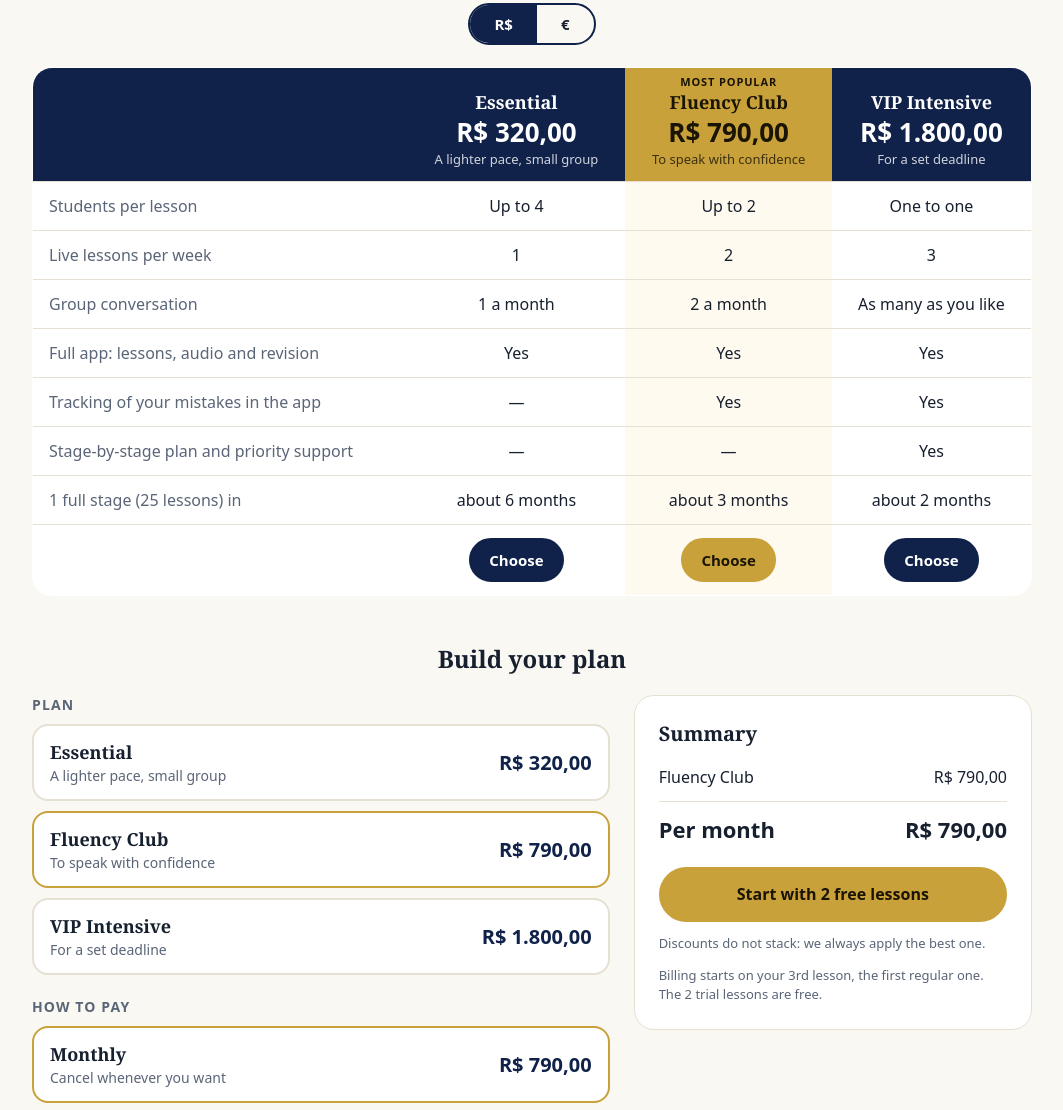
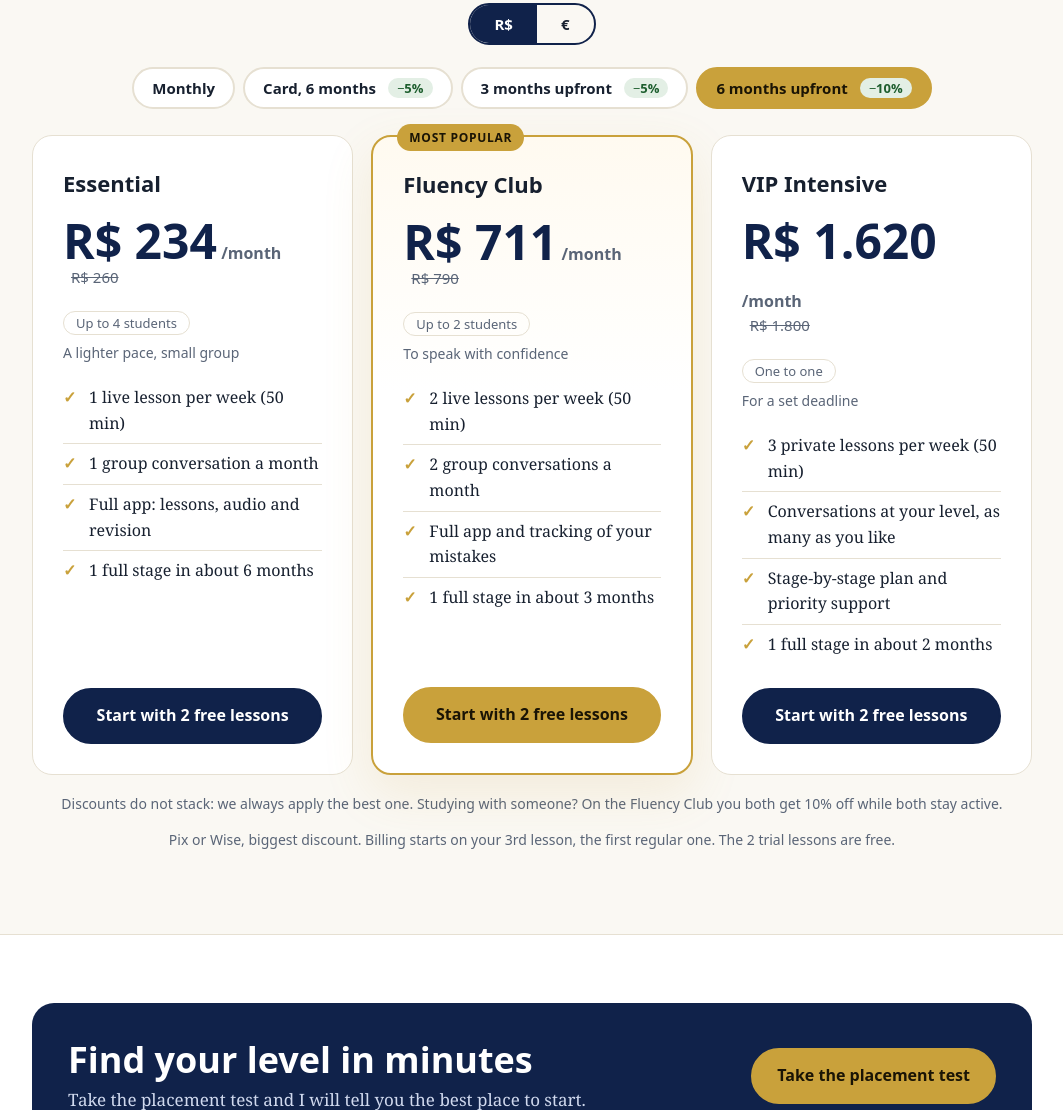
Before and after one commit to britlandacademy/britlandacademy.github.io, a plain HTML site: page index.html in a window 1280 px wide. Shown: the part 2560-3670 px from the top of the page, without its empty margins (108-1171 px from the left). Drawn offline with Linux system fonts and the light colour scheme.

Commit message:
Planos: tres cartoes (layout A) e Essential a R$ 260 / € 50
Co-Authored-By: Claude Sonnet 5.5 <noreply@anthropic.com>
Claude-Session: https://claude.ai/code/session_01XXQw3FgwZe4c41v9ZNRpnJ

```diff
--- a/index.html
+++ b/index.html
@@ -84,42 +84,14 @@ section h2{font-size:clamp(26px,3.6vw,36px);line-height:1.15;margin:0 0 10px;col
 .cursel button{font:700 15px system-ui;padding:9px 24px;border:0;background:transparent;color:inherit;cursor:pointer}
 .cursel button[aria-pressed=true]{background:var(--navy);color:#fff}
 @media(prefers-color-scheme:dark){:root:not([data-theme=light]) .cursel button[aria-pressed=true]{background:var(--gold);color:#1a1405}}
-.cmpw{overflow-x:auto;max-width:1040px;margin:0 auto;-webkit-overflow-scrolling:touch}
-.cmpcards{display:none}
-@media(max-width:700px){.cmpw{display:none}.cmpcards{display:grid;grid-template-columns:1fr;gap:26px;max-width:460px;margin:0 auto}.cmpcards .plan .btn{margin-top:auto}.cmpcards .amt{font-size:38px}}
-.cmp{width:100%;min-width:680px;border-collapse:collapse;font:16px system-ui;background:var(--card);border:1px solid var(--line);border-radius:20px;overflow:hidden}
-.cmp th,.cmp td{padding:13px 16px;border-top:1px solid var(--line);text-align:center;vertical-align:middle}
-.cmp tbody th{text-align:left;font:400 16px system-ui;color:var(--mut)}
-.cmp thead th{background:var(--navy);color:#fff;border-top:0;position:relative;padding-top:22px}
-.cmp thead th.hi{background:var(--gold);color:#1a1405}
-.cmp thead th .nm{display:block;font:700 18px Georgia,serif}
-.cmp thead th .p{display:block;font:800 26px/1.15 system-ui;margin-top:4px}
-.cmp thead th .sb{display:block;font:13px system-ui;opacity:.8;margin-top:2px}
-.cmp thead th .bst{position:absolute;top:6px;left:50%;transform:translateX(-50%);font:700 11px system-ui;letter-spacing:.08em;text-transform:uppercase}
-.cmp tbody td.hi{background:#fffaf0}
-@media(prefers-color-scheme:dark){:root:not([data-theme=light]) .cmp tbody td.hi{background:#1d2440}}
-.cmp .btn{font-size:15px;padding:10px 18px}
-.bh2{font:700 24px Georgia,serif;text-align:center;margin:46px 0 20px}
-.two{display:grid;grid-template-columns:1.45fr 1fr;gap:24px;max-width:1040px;margin:0 auto;align-items:start}
-.lb{font:700 14px system-ui;letter-spacing:.08em;text-transform:uppercase;color:var(--mut);margin:0 0 10px}
-.pickrow{display:flex;flex-direction:column;gap:10px;margin:0 0 22px}
-.pickrow button{display:flex;gap:12px;align-items:center;width:100%;text-align:left;background:var(--card);border:2px solid var(--line);border-radius:16px;padding:14px 16px;cursor:pointer;color:inherit;font:inherit}
-.pickrow button.on{border-color:var(--gold)}
-.pickrow b{display:block;font:700 18px Georgia,serif}
-.pickrow small{display:block;color:var(--mut);font:14px system-ui;margin-top:2px}
-.pickrow .pp{margin-left:auto;font:800 20px system-ui;color:var(--navy);white-space:nowrap}
-@media(prefers-color-scheme:dark){:root:not([data-theme=light]) .pickrow .pp{color:#fff}}
+.persel{display:inline-flex;flex-wrap:wrap;gap:8px;justify-content:center;margin:0 0 26px}
+.persel button{font:700 15px system-ui;padding:9px 18px;border:2px solid var(--line);border-radius:99px;background:var(--card);color:var(--ink);cursor:pointer}
+.persel button[aria-pressed=true]{border-color:var(--gold);background:var(--gold);color:#1a1405}
+.price3{display:grid;grid-template-columns:repeat(3,1fr);gap:18px;max-width:1040px;margin:0 auto;align-items:stretch}
+@media(max-width:860px){.price3{grid-template-columns:1fr;max-width:460px;gap:26px}}
+.turma{display:inline-block;border:1px solid var(--line);border-radius:99px;padding:2px 12px;font:13px system-ui;color:var(--mut);margin-top:8px}
+.was{font:15px system-ui;color:var(--mut);text-decoration:line-through;margin-left:8px}
 .save{display:inline-block;background:#e3efe5;color:#1d5e2e;border-radius:99px;padding:1px 9px;font:700 13px system-ui;margin-left:8px;vertical-align:1px}
-.morelink{background:transparent;border:0;color:inherit;text-decoration:underline;font:700 15px system-ui;cursor:pointer;padding:4px 0;margin:-14px 0 0}
-.sumbox{background:var(--card);border:1px solid var(--line);border-radius:20px;padding:24px;position:sticky;top:90px}
-.sumbox h3{font:700 20px Georgia,serif;margin:0 0 14px}
-.sumbox .r{display:flex;justify-content:space-between;gap:12px;padding:5px 0;font:16px system-ui}
-.sumbox .r.d{color:#1d5e2e;font-weight:700}
-@media(prefers-color-scheme:dark){:root:not([data-theme=light]) .sumbox .r.d{color:#7fd29a}}
-.sumbox .r.t{font:800 22px system-ui;border-top:1px solid var(--line);margin-top:8px;padding-top:12px}
-.sumbox .btn{width:100%;justify-content:center;margin-top:18px}
-.fine{font:13px/1.5 system-ui;color:var(--mut);margin:12px 0 0}
-@media(max-width:860px){.two{grid-template-columns:1fr}.sumbox{position:static}}
 .note{text-align:center;color:var(--mut);font-size:14px;margin-top:18px;font-family:system-ui}
 .band{background:var(--navy);color:#fff;border-radius:22px;padding:36px;display:grid;grid-template-columns:1fr auto;gap:24px;align-items:center}
 .band h2{color:#fff;margin:0 0 6px}.band p{margin:0;color:#d0d9ee}
--- a/js/plans-site.js
+++ b/js/plans-site.js
@@ -1,61 +1,55 @@
-/* Britland Academy: secao de planos do site (tabela comparativa + configurador com resumo).
+/* Britland Academy: secao de planos do site (tres cartoes e seletor de forma de pagamento).
    Os valores seguem claude/planos-e-precos.md. Os descontos nunca acumulam: vale sempre o maior.
    Os links de checkout vem de js/billing-config.js; sem link, o botao abre o WhatsApp. */
 (function(G){
 'use strict';
 
 var PLANS=[
-  {k:'essential',    nome:'Essential',     BRL:320,  EUR:60},
+  {k:'essential',    nome:'Essential',     BRL:260,  EUR:50},
   {k:'fluency-club', nome:'Fluency Club',  BRL:790,  EUR:168, hi:true},
   {k:'vip-intensive',nome:'VIP Intensive', BRL:1800, EUR:360}
 ];
 
 var T={
-pt:{best:'Mais escolhido',per:'Por mês',build:'Monte seu plano',plan:'Plano',how:'Como pagar',
-    more:'Ver outras formas de pagar',less:'Ver menos opções',sum:'Resumo',
-    total:'Por mês',once:'Cobrança única',pick:'Escolher',
-    cta:'Começar com 2 aulas grátis',
+pt:{best:'Mais escolhido',title:'Escolha seu plano',cta:'Começar com 2 aulas grátis',
+    sub:'Comece com 2 aulas grátis. Você só decide depois.',mo:' /mês',
     nostack:'Os descontos não acumulam: aplicamos sempre o maior.',
+    dupla:'Estuda com alguém? No Fluency Club, os dois ganham 10% enquanto os dois estiverem ativos.',
     first:'A cobrança começa na 3ª aula, a primeira regular. As 2 aulas de teste são grátis.',
-    dupla:'Estuda com alguém? No Fluency Club, os dois ganham 10% enquanto os dois estiverem ativos.',
-    rows:[['Alunos por aula','Até 4','Até 2','Individual'],
-          ['Aulas ao vivo por semana','1','2','3'],
-          ['Conversação em grupo','1 por mês','2 por mês','À vontade'],
-          ['App completo: lições, áudios e revisão','Sim','Sim','Sim'],
-          ['Correção dos seus erros no app','—','Sim','Sim'],
-          ['Plano por estágio e suporte prioritário','—','—','Sim'],
-          ['1 estágio completo (25 aulas) em','cerca de 6 meses','cerca de 3 meses','cerca de 2 meses']],
+    cur:'Moeda',per:'Forma de pagamento',
+    tag:{'essential':'Até 4 alunos','fluency-club':'Até 2 alunos','vip-intensive':'Individual'},
     sublan:{'essential':'Ritmo leve, turma pequena','fluency-club':'Para falar com confiança',
             'vip-intensive':'Para quem tem prazo'},
-    per_:{mensal:['Mensal','Cancele quando quiser'],
-          cartao6:['Cartão, 6 meses','Cobrado todo mês, compromisso de 6 meses'],
-          avista3:['3 meses à vista','Pix ou Wise'],
-          avista6:['6 meses à vista','Pix ou Wise, o maior desconto']},
-    per_e:{avista3:['3 meses à vista','Wise ou cartão'],
-           avista6:['6 meses à vista','Wise ou cartão, o maior desconto']},
+    li:{'essential':['1 aula ao vivo por semana (50 min)','1 conversação em grupo por mês',
+                     'App completo: lições, áudios e revisão','1 estágio completo em cerca de 6 meses'],
+        'fluency-club':['2 aulas ao vivo por semana (50 min)','2 conversações em grupo por mês',
+                     'App completo e correção dos seus erros','1 estágio completo em cerca de 3 meses'],
+        'vip-intensive':['3 aulas particulares por semana (50 min)','Conversações do seu nível à vontade',
+                     'Plano por estágio e suporte prioritário','1 estágio completo em cerca de 2 meses']},
+    per_:{mensal:'Mensal',cartao6:'Cartão, 6 meses',avista3:'3 meses à vista',avista6:'6 meses à vista'},
+    paynote:{mensal:'Cancele quando quiser',cartao6:'Cobrado todo mês, compromisso de 6 meses',
+             avista3:'Pix ou Wise',avista6:'Pix ou Wise, o maior desconto'},
+    paynote_e:{avista3:'Wise ou cartão',avista6:'Wise ou cartão, o maior desconto'},
     msg:function(p,per){return 'Olá! Quero começar minhas 2 aulas grátis na Britland Academy, no plano '+p+' ('+per+').';}},
-en:{best:'Most popular',per:'Per month',build:'Build your plan',plan:'Plan',how:'How to pay',
-    more:'See other ways to pay',less:'Show fewer options',sum:'Summary',
-    total:'Per month',once:'Charged once',pick:'Choose',
-    cta:'Start with 2 free lessons',
+en:{best:'Most popular',title:'Choose your plan',cta:'Start with 2 free lessons',
+    sub:'Start with 2 free lessons. You only decide afterwards.',mo:' /month',
     nostack:'Discounts do not stack: we always apply the best one.',
+    dupla:'Studying with someone? On the Fluency Club you both get 10% off while both stay active.',
     first:'Billing starts on your 3rd lesson, the first regular one. The 2 trial lessons are free.',
-    dupla:'Studying with someone? On the Fluency Club you both get 10% off while both stay active.',
-    rows:[['Students per lesson','Up to 4','Up to 2','One to one'],
-          ['Live lessons per week','1','2','3'],
-          ['Group conversation','1 a month','2 a month','As many as you like'],
-          ['Full app: lessons, audio and revision','Yes','Yes','Yes'],
-          ['Tracking of your mistakes in the app','—','Yes','Yes'],
-          ['Stage-by-stage plan and priority support','—','—','Yes'],
-          ['1 full stage (25 lessons) in','about 6 months','about 3 months','about 2 months']],
+    cur:'Currency',per:'Payment option',
+    tag:{'essential':'Up to 4 students','fluency-club':'Up to 2 students','vip-intensive':'One to one'},
     sublan:{'essential':'A lighter pace, small group','fluency-club':'To speak with confidence',
             'vip-intensive':'For a set deadline'},
-    per_:{mensal:['Monthly','Cancel whenever you want'],
-          cartao6:['Card, 6 months','Charged every month, 6-month commitment'],
-          avista3:['3 months upfront','Pix or Wise'],
-          avista6:['6 months upfront','Pix or Wise, biggest discount']},
-    per_e:{avista3:['3 months upfront','Wise or card'],
-           avista6:['6 months upfront','Wise or card, biggest discount']},
+    li:{'essential':['1 live lesson per week (50 min)','1 group conversation a month',
+                     'Full app: lessons, audio and revision','1 full stage in about 6 months'],
+        'fluency-club':['2 live lessons per week (50 min)','2 group conversations a month',
+                     'Full app and tracking of your mistakes','1 full stage in about 3 months'],
+        'vip-intensive':['3 private lessons per week (50 min)','Conversations at your level, as many as you like',
+                     'Stage-by-stage plan and priority support','1 full stage in about 2 months']},
+    per_:{mensal:'Monthly',cartao6:'Card, 6 months',avista3:'3 months upfront',avista6:'6 months upfront'},
+    paynote:{mensal:'Cancel whenever you want',cartao6:'Charged every month, 6-month commitment',
+             avista3:'Pix or Wise',avista6:'Pix or Wise, biggest discount'},
+    paynote_e:{avista3:'Wise or card',avista6:'Wise or card, biggest discount'},
     msg:function(p,per){return 'Hello! I would like to start my 2 free lessons at Britland Academy, on the '+p+' plan ('+per+').';}}
 };
 
@@ -68,125 +62,65 @@ function periods(cur){
 function money(cur,v){
   var s=Number(v||0).toFixed(2),i=s.split('.')[0],d=s.split('.')[1];
   i=i.replace(/\B(?=(\d{3})+(?!\d))/g,'.');
-  return (cur==='BRL'?'R$ ':'€ ')+i+','+d;
+  return (cur==='BRL'?'R$ ':'€ ')+i+(d==='00'?'':','+d);
 }
 function el(t,a,c){var n=document.createElement(t);
   if(a)Object.keys(a).forEach(function(k){if(a[k]!=null)n.setAttribute(k,a[k]);});
   (Array.isArray(c)?c:[c]).forEach(function(x){if(x==null||x===false)return;
     n.append(x.nodeType?x:document.createTextNode(String(x)));});return n;}
 
-var cur='BRL',sel='fluency-club',per='mensal',open=false,lang='pt';
+var cur='BRL',per='avista6',lang='pt';
 
-function label(L,cur,k){
-  var a=(cur!=='BRL'&&L.per_e[k])||L.per_[k];return a;
-}
+function plabel(L,k){return L.per_[k];}
 function go(p){
   var slug=p.k+(cur==='BRL'?'-brl':'-eur');
   var ck=G.BL_BILLING?G.BL_BILLING.checkoutFor(slug):'';
   if(ck)return ck;
   var L=T[lang];
-  return 'https://wa.me/5511914881274?text='+encodeURIComponent(L.msg(p.nome,label(L,cur,per)[0]));
+  return 'https://wa.me/5511914881274?text='+encodeURIComponent(L.msg(p.nome,plabel(L,per)));
 }
 
 function render(l){
   if(l)lang=l;
   var L=T[lang]||T.pt,host=document.getElementById('planbox');
   if(!host)return;
-  if(cur!=='BRL'&&per==='cartao6')per='mensal';
+  var P=periods(cur);
+  if(!P.some(function(x){return x.k===per;}))per='mensal';
+  var pp=P.filter(function(x){return x.k===per;})[0];
   host.textContent='';
 
-  /* seletor de moeda */
-  var cs=el('div',{class:'cursel',role:'group','aria-label':lang==='pt'?'Moeda':'Currency'});
-  [['BRL','R$'],['EUR','€']].forEach(function(x){
+  /* moeda */
+  var cs=el('div',{class:'cursel',role:'group','aria-label':L.cur});
+  [['BRL','R$'],['EUR','\u20ac']].forEach(function(x){
     var b=el('button',{type:'button','aria-pressed':cur===x[0]?'true':'false'},x[1]);
     b.addEventListener('click',function(){cur=x[0];render();});cs.append(b);});
   host.append(el('div',{style:'text-align:center'},cs));
 
-  /* tabela comparativa: preco cheio por mes, para comparar o que cada plano entrega */
-  var tb=el('table',{class:'cmp'}),hd=el('tr',{},el('th',{scope:'col'},''));
+  /* forma de pagamento: vale para os tres cartoes */
+  var ps=el('div',{class:'persel',role:'group','aria-label':L.per});
+  P.forEach(function(x){
+    var b=el('button',{type:'button','aria-pressed':x.k===per?'true':'false',title:(cur!=='BRL'&&L.paynote_e[x.k])||L.paynote[x.k]},plabel(L,x.k));
+    if(x.off)b.append(' ',el('span',{class:'save'},'\u2212'+x.off+'%'));
+    b.addEventListener('click',function(){per=x.k;render();});ps.append(b);});
+  host.append(el('div',{style:'text-align:center'},ps));
+
+  var grid=el('div',{class:'price3'});
   PLANS.forEach(function(p){
-    var th=el('th',{scope:'col',class:p.hi?'hi':null});
-    if(p.hi)th.append(el('span',{class:'bst'},L.best));
-    th.append(el('span',{class:'nm'},p.nome),el('span',{class:'p'},money(cur,p[cur])),
-      el('span',{class:'sb'},L.sublan[p.k]));
-    hd.append(th);});
-  tb.append(el('thead',{},hd));
-  var bd=el('tbody',{});
-  L.rows.forEach(function(r){
-    bd.append(el('tr',{},[el('th',{scope:'row'},r[0]),el('td',{},r[1]),
-      el('td',{class:'hi'},r[2]),el('td',{},r[3])]));});
-  var last=el('tr',{},el('td',{}));
-  PLANS.forEach(function(p){
-    var b=el('button',{type:'button',class:'btn'+(p.hi?'':' d')},L.pick);
-    b.addEventListener('click',function(){sel=p.k;render();
-      var c=document.getElementById('planbuild');if(c)c.scrollIntoView({behavior:'smooth',block:'start'});});
-    last.append(el('td',{class:p.hi?'hi':null},b));});
-  bd.append(last);tb.append(bd);
-  var w=el('div',{class:'cmpw'});w.append(tb);host.append(w);
-
-  /* no celular a tabela nao cabe: os mesmos dados viram cartoes empilhados */
-  var cc=el('div',{class:'cmpcards'});
-  PLANS.forEach(function(p,ci){
+    var full=p[cur],val=full*(1-pp.off/100);
     var c=el('div',{class:'plan'+(p.hi?' vip':'')});
     if(p.hi)c.append(el('span',{class:'badge'},L.best));
-    c.append(el('h3',{},p.nome),el('div',{class:'amt'},[money(cur,p[cur]),el('small',{},lang==='pt'?' /mês':' /month')]),
-      el('div',{class:'per'},L.sublan[p.k]));
-    var ul=el('ul',{});
-    L.rows.forEach(function(r){var v=r[ci+1];if(v==='\u2014')return;
-      ul.append(el('li',{},v==='Sim'||v==='Yes'?r[0]:r[0]+': '+v));});
-    c.append(ul);
-    var b=el('button',{type:'button',class:'btn'+(p.hi?'':' d')},L.pick);
-    b.addEventListener('click',function(){sel=p.k;render();
-      var g=document.getElementById('planbuild');if(g)g.scrollIntoView({behavior:'smooth',block:'start'});});
-    c.append(b);cc.append(c);});
-  host.append(cc);
+    var amt=el('div',{class:'amt'},[money(cur,val),el('small',{},L.mo)]);
+    c.append(el('h3',{},p.nome),amt,
+      el('div',{class:'per'},pp.off?el('span',{class:'was'},money(cur,full)):'\u00a0'),
+      el('div',{},el('span',{class:'turma'},L.tag[p.k])),
+      el('div',{class:'per',style:'margin-top:8px'},L.sublan[p.k]));
+    var ul=el('ul',{});L.li[p.k].forEach(function(x){ul.append(el('li',{},x));});
+    c.append(ul,el('a',{class:'btn'+(p.hi?'':' d'),href:go(p),target:'_blank',rel:'noopener'},L.cta));
+    grid.append(c);});
+  host.append(grid);
 
-  /* configurador: plano, periodo e resumo */
-  var p0=PLANS.filter(function(x){return x.k===sel;})[0]||PLANS[1],full=p0[cur];
-  var P=periods(cur),pp=P.filter(function(x){return x.k===per;})[0]||P[0];
-  var val=full*(1-pp.off/100);
-
-  host.append(el('h3',{class:'bh2',id:'planbuild'},L.build));
-  var two=el('div',{class:'two'}),left=el('div',{});
-
-  left.append(el('div',{class:'lb'},L.plan));
-  var pr=el('div',{class:'pickrow'});
-  PLANS.forEach(function(p){
-    var b=el('button',{type:'button',class:p.k===sel?'on':null,'aria-pressed':p.k===sel?'true':'false'});
-    b.append(el('span',{},[el('b',{},p.nome),el('small',{},L.sublan[p.k])]),
-      el('span',{class:'pp'},money(cur,p[cur])));
-    b.addEventListener('click',function(){sel=p.k;render();});pr.append(b);});
-  left.append(pr);
-
-  left.append(el('div',{class:'lb'},L.how));
-  var show=open?P:[P[0],P[P.length-1]],pw=el('div',{class:'pickrow'});
-  show.forEach(function(x){
-    var lb=label(L,cur,x.k),b=el('button',{type:'button',class:x.k===per?'on':null,'aria-pressed':x.k===per?'true':'false'});
-    var t=el('b',{},lb[0]);
-    if(x.off)t.append(el('span',{class:'save'},'−'+x.off+'%'));
-    b.append(el('span',{},[t,el('small',{},lb[1])]),
-      el('span',{class:'pp'},money(cur,full*(1-x.off/100))));
-    b.addEventListener('click',function(){per=x.k;render();});pw.append(b);});
-  left.append(pw);
-  var lk=el('button',{type:'button',class:'morelink'},open?L.less:L.more);
-  lk.addEventListener('click',function(){open=!open;
-    if(!open&&!show.some(function(x){return x.k===per;}))per='mensal';render();});
-  left.append(lk);
-  if(sel==='fluency-club')left.append(el('p',{class:'fine'},L.dupla));
-
-  var sm=el('aside',{class:'sumbox'});
-  sm.append(el('h3',{},L.sum));
-  sm.append(el('div',{class:'r'},[el('span',{},p0.nome),el('span',{},money(cur,full))]));
-  if(pp.off)sm.append(el('div',{class:'r d'},[el('span',{},label(L,cur,pp.k)[0]+' ('+pp.off+'%)'),
-    el('span',{},'−'+money(cur,full-val))]));
-  sm.append(el('div',{class:'r t'},[el('span',{},L.total),el('span',{},money(cur,val))]));
-  if(pp.m>1)sm.append(el('div',{class:'r'},[el('span',{},L.once+' ('+pp.m+(lang==='pt'?' meses':' months')+')'),
-    el('span',{},money(cur,val*pp.m))]));
-  sm.append(el('a',{class:'btn',href:go(p0),target:'_blank',rel:'noopener'},L.cta));
-  sm.append(el('p',{class:'fine'},L.nostack));
-  sm.append(el('p',{class:'fine'},L.first));
-
-  two.append(left,sm);host.append(two);
+  host.append(el('p',{class:'note'},L.nostack+' '+L.dupla));
+  host.append(el('p',{class:'note',style:'margin-top:6px'},((cur!=='BRL'&&L.paynote_e[per])||L.paynote[per])+'. '+L.first));
 }
 
 G.BL_PLANSITE={render:render,PLANS:PLANS};
```
